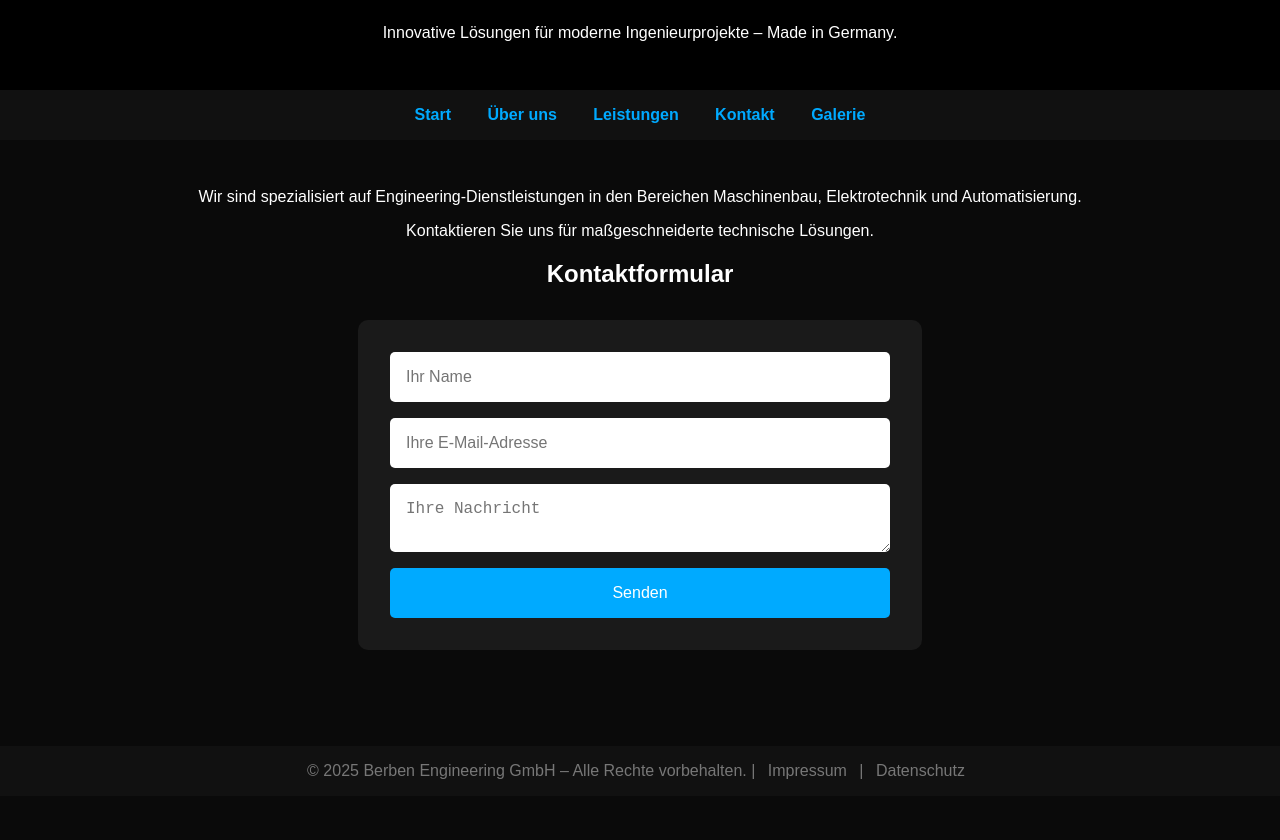
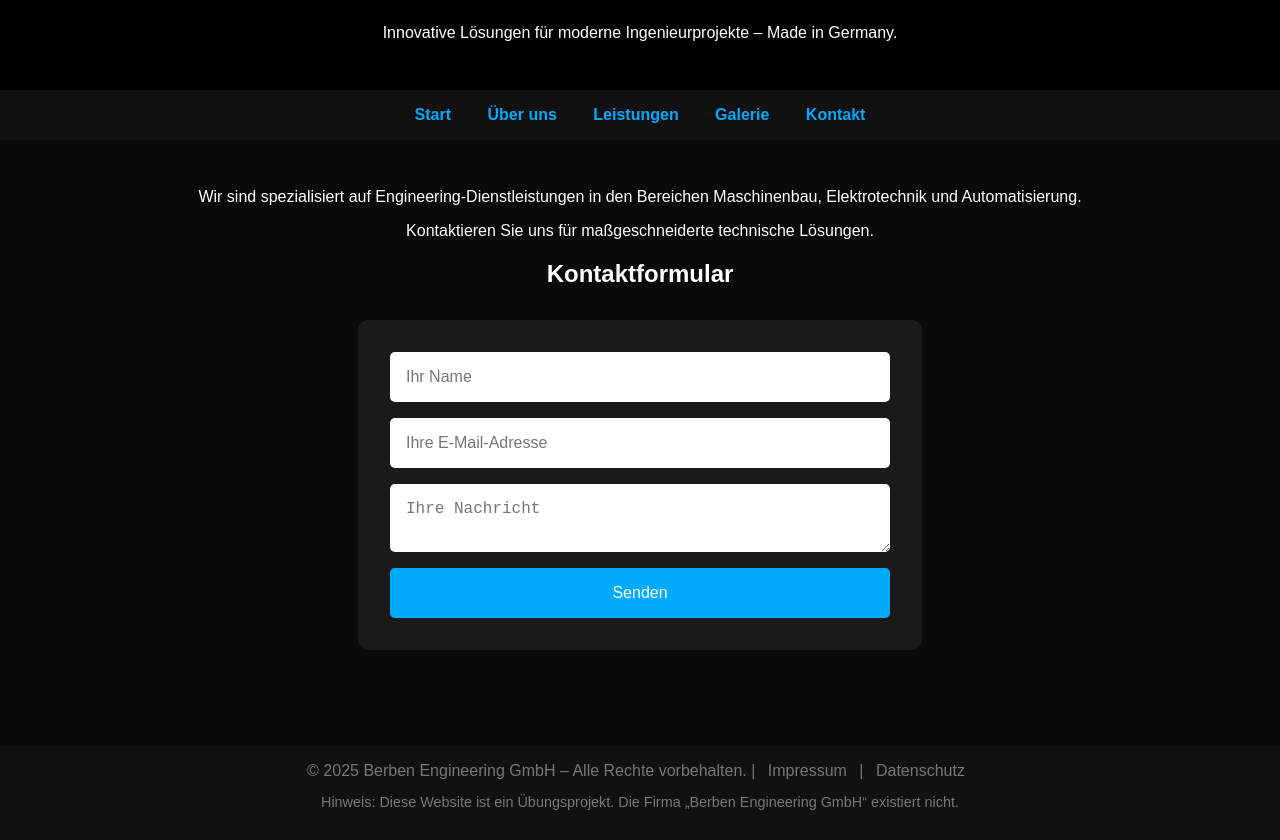
Before and after one commit to Berben93/meine-website, a plain HTML site: page index.html in a window 1280 px wide. Shown: the part 400-1240 px from the top of the page. Before the commit the page ends 1196 px from the top, so only its background shows below. Drawn offline with Linux system fonts and the light colour scheme.

Commit message:
Add files via upload

```diff
--- a/index.html
+++ b/index.html
@@ -94,9 +94,8 @@
         <a href="index.html">Start</a>
         <a href="ueber-uns.html">Über uns</a>
         <a href="leistungen.html">Leistungen</a>
+        <a href="galerie.html">Galerie</a>
         <a href="#kontakt">Kontakt</a>
-        <a href="galerie.html">Galerie</a>
-
     </nav>
 
     <main>
@@ -120,6 +119,9 @@
         &copy; 2025 Berben Engineering GmbH – Alle Rechte vorbehalten. |
         <a href="impressum.html">Impressum</a> |
         <a href="datenschutz.html">Datenschutz</a>
+        <p style="font-size: 0.9rem; color: #777;">
+        Hinweis: Diese Website ist ein Übungsprojekt. Die Firma „Berben Engineering GmbH“ existiert nicht.
+        </p>
     </footer>
 </body>
 </html>
```
Also changed, not shown: impressum.html (+3 -0 lines).
